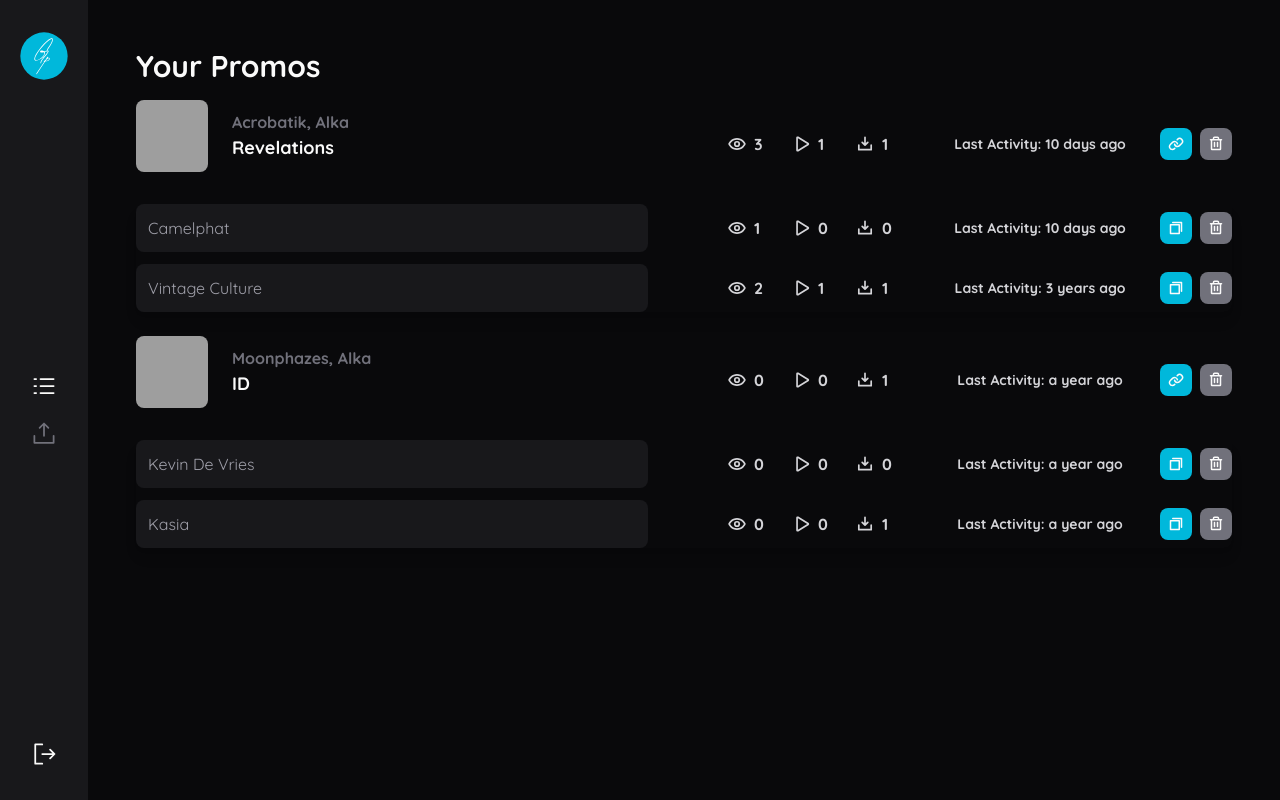
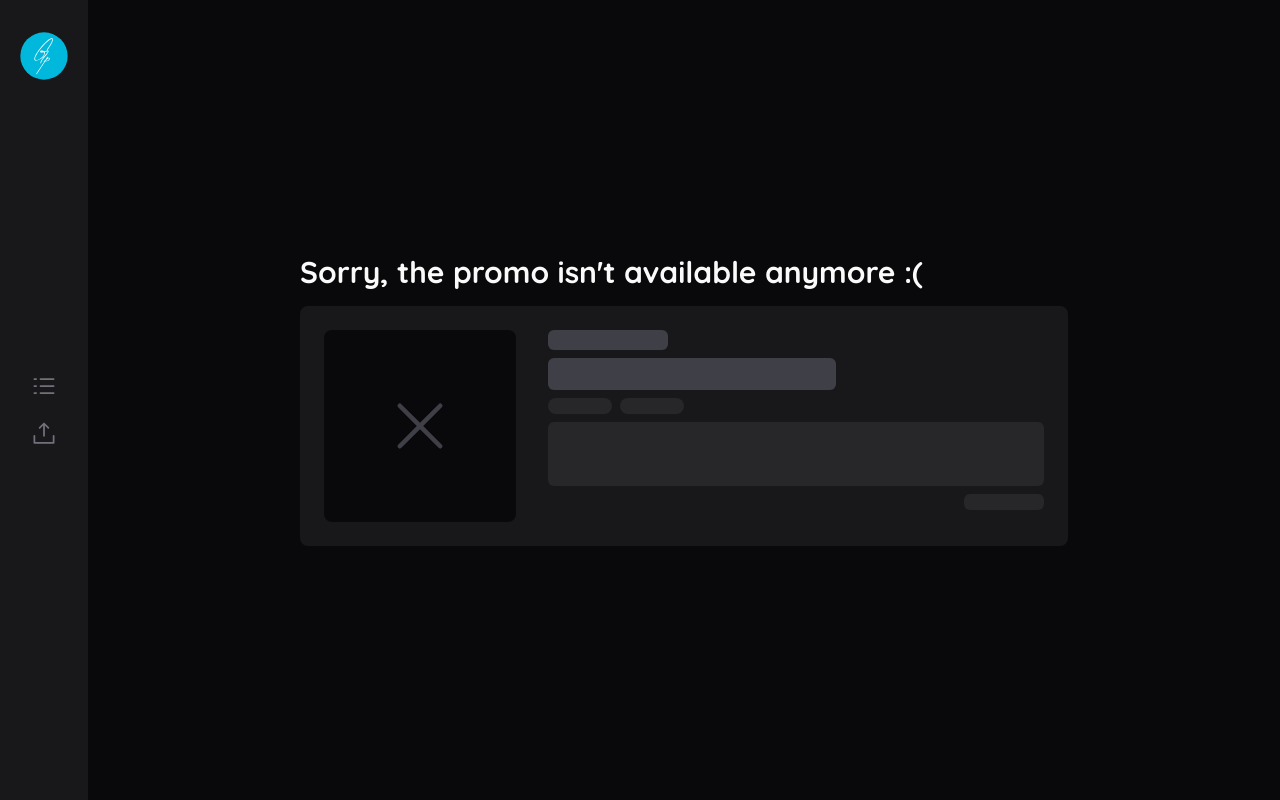
Before and after one commit to luizhbesper/get-your-promo, a React (Vite) app: page / in a window 1280 px wide. Built offline with nearby package versions, Linux system fonts and the light colour scheme; grey boxes are pictures that could not be loaded.

Commit message:
feat: Promo not found view created

```diff
--- a/src/App.tsx
+++ b/src/App.tsx
@@ -1,10 +1,11 @@
-import React from "react";
-import { useNavigation } from "./contexts/NavigationContext";
-import Login from "./pages/Login";
-import Player from "./pages/Player";
-import Promos from "./pages/Promos";
-import Upload from "./pages/Upload";
-import Navbar from "./components/Navbar"
+import React from 'react';
+import { useNavigation } from './contexts/NavigationContext';
+import Login from './pages/Login';
+import Player from './pages/Player';
+import Promos from './pages/Promos';
+import Upload from './pages/Upload';
+import NotFoundPromo from './pages/NotFoundPromo';
+import Navbar from './components/Navbar';
 
 const App: React.FC = () => {
     const { currentScreen } = useNavigation();
@@ -19,6 +20,8 @@
                 return <Promos />;
             case 'upload':
                 return <Upload />;
+            case 'notFoundPromo':
+                return <NotFoundPromo />;
             default:
                 return null;
         }
@@ -26,14 +29,10 @@
 
     return (
         <div className="font-quicksand bg-zinc-950 text-zinc-50 h-screen flex flex-row antialiased">
-      <Navbar/>
-      <div className="flex-1">
-        {
-          renderPage()
-        }
+            <Navbar />
+            <div className="flex-1">{renderPage()}</div>
         </div>
-    </div>
-  )
-}
+    );
+};
 
-export default App
+export default App;
--- a/src/components/TrackOverview.tsx
+++ b/src/components/TrackOverview.tsx
@@ -1,4 +1,4 @@
-import React, {useState} from 'react';
+import React, { useState } from 'react';
 import { TrackType } from '../types/TrackType';
 import { Eye, Link, Play, DownloadSimple, Trash } from '@phosphor-icons/react';
 import { getMostRecentActivity } from '../utils/dateFormatter';
@@ -8,7 +8,7 @@
 }
 
 const TrackOverview: React.FC<TrackOverviewProps> = ({ track }) => {
-    const [promosPanelOpen, setPromosPanelOpen] = useState(true);
+    const [promosPanelOpen, setPromosPanelOpen] = useState(false);
 
     return (
         <>
@@ -31,7 +31,11 @@
                 </div>
                 <div className="flex items-center">
                     <div className="flex items-center gap-x-2 w-16">
-                    <Eye className="text-zinc-300" size={18} weight="bold" />
+                        <Eye
+                            className="text-zinc-300"
+                            size={18}
+                            weight="bold"
+                        />
                         <p className="text-zinc-300 font-semibold">
                             {track.promos.reduce(
                                 (total, promo) => total + promo.views,
@@ -40,7 +44,11 @@
                         </p>
                     </div>
                     <div className="flex items-center gap-x-2 w-16">
-                    <Play className="text-zinc-300" size={18} weight="bold" />
+                        <Play
+                            className="text-zinc-300"
+                            size={18}
+                            weight="bold"
+                        />
                         <p className="text-zinc-300 font-semibold">
                             {track.promos.reduce(
                                 (total, promo) => total + promo.plays,
@@ -62,24 +70,27 @@
                         </p>
                     </div>
                     <span className="text-sm font-regular w-60 text-zinc-300 text-center font-bold">
-                    {'Last Activity: ' + getMostRecentActivity(track.promos)}
+                        {'Last Activity: ' +
+                            getMostRecentActivity(track.promos)}
                     </span>
-                <button className="w-8 h-8 rounded-lg flex items-center justify-center bg-cyan-500 cursor-pointer hover:bg-cyan-400" onClick={() => setPromosPanelOpen(!promosPanelOpen)}>
+                    <button
+                        className="w-8 h-8 rounded-lg flex items-center justify-center bg-cyan-500 cursor-pointer hover:bg-cyan-400"
+                        onClick={() => setPromosPanelOpen(!promosPanelOpen)}
+                    >
                         <Link weight="bold" />
                     </button>
                     <button className="w-8 h-8 rounded-lg flex items-center justify-center bg-zinc-500 ml-2 hover:bg-red-400 cursor-pointer">
                         <Trash weight="bold" />
                     </button>
                 </div>
-
             </div>
-            {promosPanelOpen &&
+            {promosPanelOpen && (
                 <div className="flex flex-col rounded-lg shadow-lg mb-4 gap-y-3 mt-2">
                     {track.promos.map((promo, index) => (
                         <PromoOverview promo={promo} key={index} />
                     ))}
                 </div>
-            }
+            )}
         </>
     );
 };
--- a/src/contexts/NavigationContext.tsx
+++ b/src/contexts/NavigationContext.tsx
@@ -2,7 +2,7 @@
 
 import React, { createContext, useState, useContext, ReactNode } from 'react';
 
-export type Screen = 'login' | 'player' | 'promos' | 'upload';
+export type Screen = 'login' | 'player' | 'promos' | 'upload' | 'notFoundPromo';
 
 interface NavigationContextType {
     currentScreen: Screen;
@@ -16,7 +16,7 @@
 export const NavigationProvider: React.FC<{ children: ReactNode }> = ({
     children,
 }) => {
-    const [currentScreen, setCurrentScreen] = useState<Screen>('promos');
+    const [currentScreen, setCurrentScreen] = useState<Screen>('notFoundPromo');
 
     return (
         <NavigationContext.Provider value={{ currentScreen, setCurrentScreen }}>
--- /dev/null
+++ b/src/pages/NotFoundPromo.tsx
@@ -0,0 +1,50 @@
+import React, { useState, useCallback, useRef, useEffect } from 'react';
+import { X, Download } from '@phosphor-icons/react';
+import { useWavesurfer } from '@wavesurfer/react';
+import Button from '../components/Button';
+
+const track = {
+    title: 'Revelations',
+    artists: 'Acrobatik, Alka (BR)',
+    mix: 'Original Mix',
+    tags: ['melodic techno', 'released'],
+    receiver: 'Alka',
+};
+
+const formatPlayerTime = (seconds: number) =>
+    [seconds / 60, seconds % 60]
+        .map((v) => `0${Math.floor(v)}`.slice(-2))
+        .join(':');
+
+const NotFoundPromo: React.FC = () => {
+    return (
+        <div className="flex flex-col items-center justify-center h-screen">
+            <h1 className="text-2xl md:text-3xl font-bold text-left md:w-xl lg:w-3xl">
+                Sorry, the promo isn't available anymore :(
+            </h1>
+            <div className=" bg-zinc-900 md:w-xl lg:w-3xl rounded-lg mt-4 p-6 flex gap-x-8">
+                <div className="w-48 h-48 relative flex items-center justify-center bg-zinc-950 rounded-lg">
+                    <X className="text-zinc-700" size={72} />
+                </div>
+                <div className="flex-1">
+                    <div className="flex items-center justify-between">
+                        <div>
+                            <div className="text-lg font-semibold bg-zinc-700 h-5 w-30 rounded-md"></div>
+                            <div className="text-lg font-semibold bg-zinc-700 mt-2 h-8 w-72 rounded-md"></div>
+                            <div className="flex">
+                                <div className="mr-2 mt-2 bg-zinc-800 px-2 h-4 w-16 rounded-full"></div>
+                                <div className="mr-2 mt-2 bg-zinc-800 px-2 h-4 w-16 rounded-full"></div>
+                            </div>
+                        </div>
+                    </div>
+                    <div className="mt-2">
+                        <div className="w-full h-16 bg-zinc-800 rounded-md" />
+                    </div>
+                    <div className="flex-1 mt-2 float-end bg-zinc-800 h-4 w-20 rounded-md"></div>
+                </div>
+            </div>
+        </div>
+    );
+};
+
+export default NotFoundPromo;
```
Also changed, not shown: src/components/PromoOverview.tsx (+26 -16 lines). Lines whose indentation alone changed are shown as unchanged.
